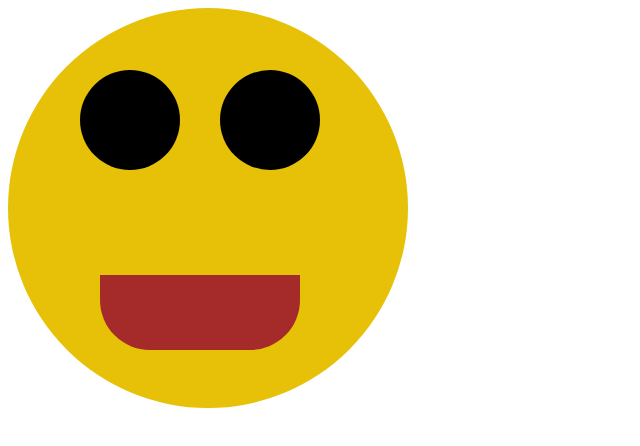
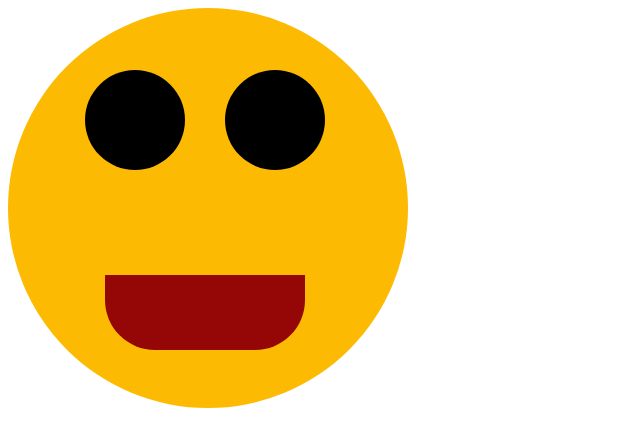
Before and after one commit to satyen227/HTML, a plain HTML site: page smile.html in a window 1280 px wide. Shown: the whole page, without its empty margins (0-640 px from the left). Drawn offline with Linux system fonts and the light colour scheme.

Commit message:
color changes

```diff
--- a/smile.css
+++ b/smile.css
@@ -1,17 +1,17 @@
 .face {
-  background-color: rgb(230, 193, 7);
+  background-color: #fcba03;
   height: 400px;
   width: 400px;
   border-radius: 50%;
 }
 .mouth {
-  background-color: brown;
+  background-color: #950707;
   height: 75px;
   width: 200px;
   border-radius: 0 0 50px 50px;
   position: absolute;
   top: 275px;
-  left: 100px;
+  left: 105px;
 }
 .eyeleft {
   background-color: black;
@@ -20,7 +20,7 @@
   border-radius: 50%;
   position: absolute;
   top: 70px;
-  left: 80px;
+  left: 85px;
 }
 .eyeright {
   background-color: black;
@@ -29,5 +29,5 @@
   border-radius: 50%;
   position: absolute;
   top: 70px;
-  left: 220px;
+  left: 225px;
 }
```
